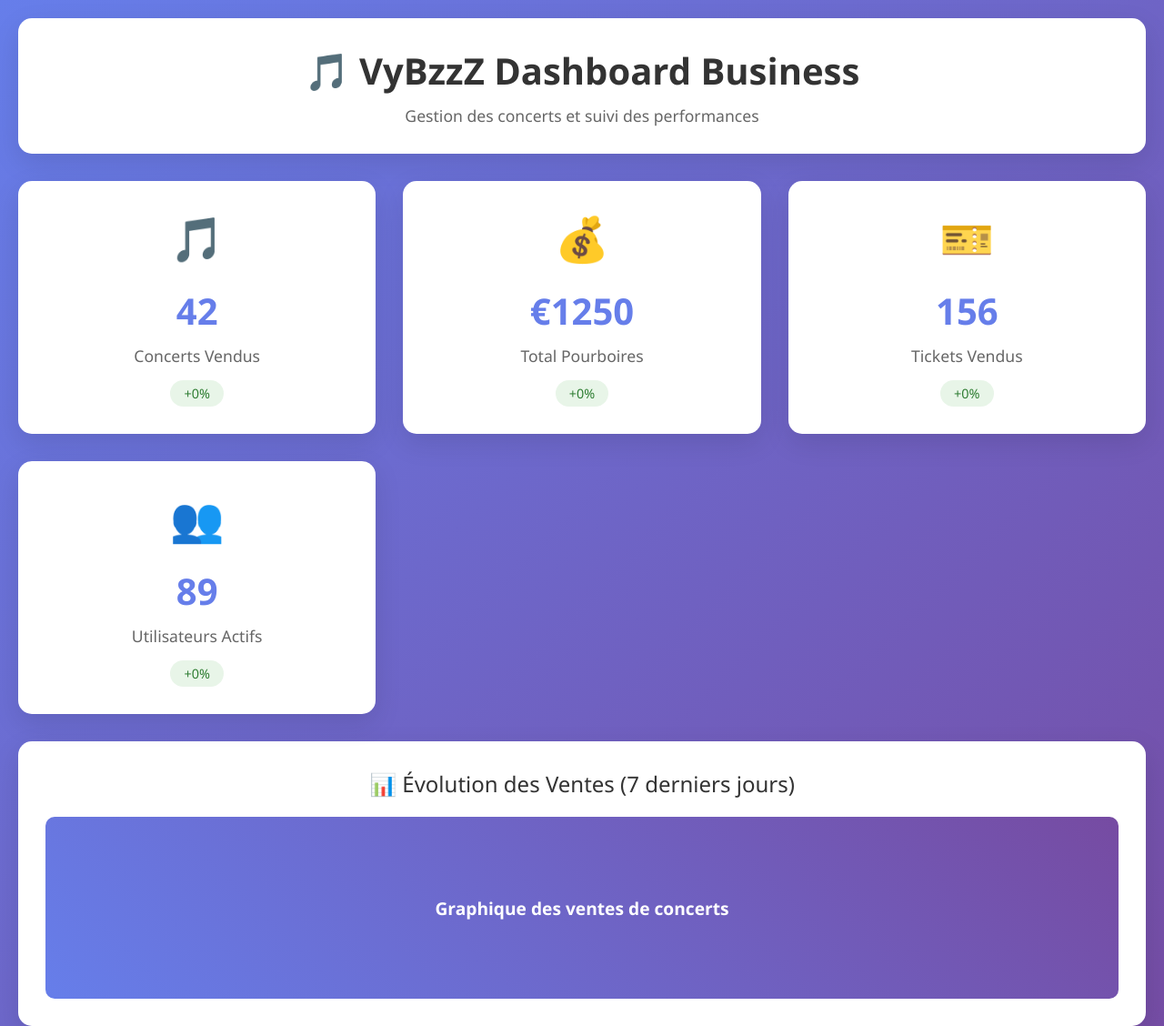
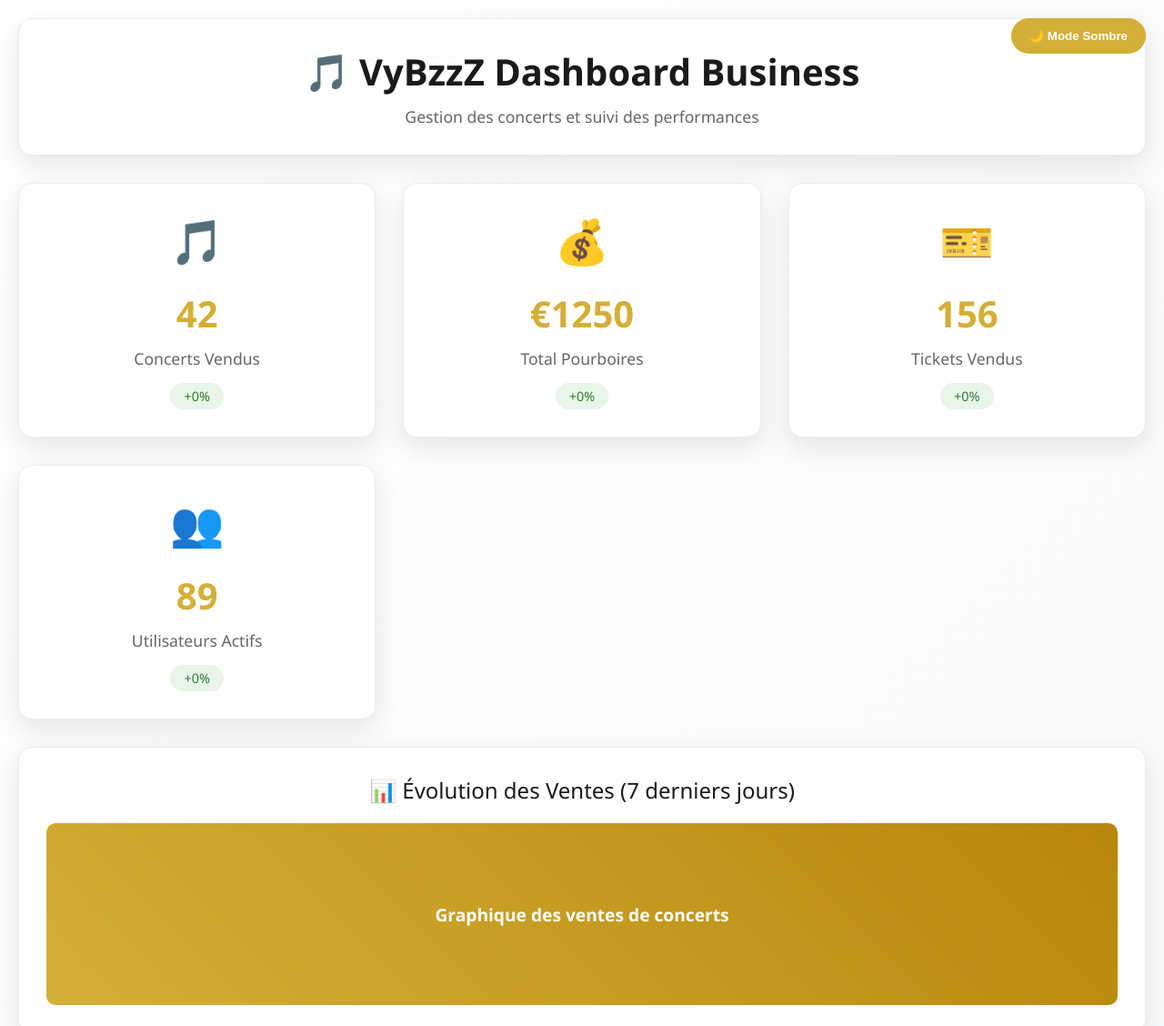
Before and after one commit to Elpadrino971/VYBZZZ-APP-3, a plain HTML site: page dashboard.html in a window 1280 px wide. Shown: the top 1128 px of the page at 91% size. Drawn offline with Linux system fonts and the light colour scheme.

Commit message:
Add files via upload

```diff
--- a/dashboard.html
+++ b/dashboard.html
@@ -11,30 +11,80 @@
             box-sizing: border-box;
         }
 
+        :root {
+            /* Thème clair par défaut */
+            --bg-primary: #ffffff;
+            --bg-secondary: #f8f9fa;
+            --bg-gradient: linear-gradient(135deg, #ffffff 0%, #f8f9fa 100%);
+            --text-primary: #1a1a1a;
+            --text-secondary: #666666;
+            --accent-primary: #d4af37;
+            --accent-secondary: #b8860b;
+            --card-bg: #ffffff;
+            --card-shadow: 0 10px 30px rgba(0,0,0,0.1);
+            --border-color: #e9ecef;
+        }
+
+        [data-theme="dark"] {
+            /* Thème sombre */
+            --bg-primary: #0a0a0a;
+            --bg-secondary: #1a1a1a;
+            --bg-gradient: linear-gradient(135deg, #0a0a0a 0%, #1a1a1a 100%);
+            --text-primary: #ffffff;
+            --text-secondary: #cccccc;
+            --accent-primary: #e50914;
+            --accent-secondary: #b2070f;
+            --card-bg: #1a1a1a;
+            --card-shadow: 0 10px 30px rgba(0,0,0,0.3);
+            --border-color: #333333;
+        }
+
         body {
             font-family: 'Segoe UI', Tahoma, Geneva, Verdana, sans-serif;
-            background: linear-gradient(135deg, #667eea 0%, #764ba2 100%);
+            background: var(--bg-gradient);
             min-height: 100vh;
             padding: 20px;
+            transition: all 0.3s ease;
+        }
+
+        .theme-toggle {
+            position: fixed;
+            top: 20px;
+            right: 20px;
+            background: var(--accent-primary);
+            color: white;
+            border: none;
+            padding: 12px 20px;
+            border-radius: 25px;
+            font-weight: bold;
+            cursor: pointer;
+            transition: all 0.3s ease;
+            z-index: 1000;
+        }
+
+        .theme-toggle:hover {
+            transform: translateY(-2px);
+            box-shadow: 0 5px 15px rgba(0,0,0,0.2);
         }
 
         .header {
-            background: white;
+            background: var(--card-bg);
             border-radius: 15px;
             padding: 30px;
             margin-bottom: 30px;
-            box-shadow: 0 10px 30px rgba(0,0,0,0.1);
+            box-shadow: var(--card-shadow);
             text-align: center;
+            border: 1px solid var(--border-color);
         }
 
         .header h1 {
-            color: #333;
+            color: var(--text-primary);
             font-size: 2.5rem;
             margin-bottom: 10px;
         }
 
         .header p {
-            color: #666;
+            color: var(--text-secondary);
             font-size: 1.1rem;
         }
 
@@ -46,12 +96,13 @@
         }
 
         .metric-card {
-            background: white;
+            background: var(--card-bg);
             border-radius: 15px;
             padding: 30px;
-            box-shadow: 0 10px 30px rgba(0,0,0,0.1);
+            box-shadow: var(--card-shadow);
             text-align: center;
             transition: transform 0.3s ease;
+            border: 1px solid var(--border-color);
         }
 
         .metric-card:hover {
@@ -66,12 +117,12 @@
         .metric-value {
             font-size: 2.5rem;
             font-weight: bold;
-            color: #667eea;
+            color: var(--accent-primary);
             margin-bottom: 10px;
         }
 
         .metric-label {
-            color: #666;
+            color: var(--text-secondary);
             font-size: 1.1rem;
             margin-bottom: 15px;
         }
@@ -94,15 +145,16 @@
         }
 
         .chart-container {
-            background: white;
+            background: var(--card-bg);
             border-radius: 15px;
             padding: 30px;
-            box-shadow: 0 10px 30px rgba(0,0,0,0.1);
+            box-shadow: var(--card-shadow);
             margin-bottom: 30px;
+            border: 1px solid var(--border-color);
         }
 
         .chart-title {
-            color: #333;
+            color: var(--text-primary);
             font-size: 1.5rem;
             margin-bottom: 20px;
             text-align: center;
@@ -110,7 +162,7 @@
 
         .simple-chart {
             height: 200px;
-            background: linear-gradient(45deg, #667eea, #764ba2);
+            background: linear-gradient(45deg, var(--accent-primary), var(--accent-secondary));
             border-radius: 10px;
             display: flex;
             align-items: center;
@@ -127,7 +179,7 @@
         }
 
         .action-btn {
-            background: linear-gradient(45deg, #667eea, #764ba2);
+            background: linear-gradient(45deg, var(--accent-primary), var(--accent-secondary));
             color: white;
             border: none;
             padding: 15px 25px;
@@ -154,10 +206,21 @@
             .header h1 {
                 font-size: 2rem;
             }
+
+            .theme-toggle {
+                top: 10px;
+                right: 10px;
+                padding: 10px 16px;
+                font-size: 0.9rem;
+            }
         }
     </style>
 </head>
-<body>
+<body data-theme="light">
+    <button class="theme-toggle" onclick="toggleTheme()">
+        🌙 Mode Sombre
+    </button>
+
     <div class="header">
         <h1>🎵 VyBzzZ Dashboard Business</h1>
         <p>Gestion des concerts et suivi des performances</p>
@@ -216,6 +279,41 @@
     </div>
 
     <script>
+        // Gestion des thèmes
+        let currentTheme = 'light';
+
+        function toggleTheme() {
+            currentTheme = currentTheme === 'light' ? 'dark' : 'light';
+            document.body.setAttribute('data-theme', currentTheme);
+
+            const toggleBtn = document.querySelector('.theme-toggle');
+            if (currentTheme === 'dark') {
+                toggleBtn.textContent = '☀️ Mode Clair';
+                toggleBtn.style.background = '#e50914';
+            } else {
+                toggleBtn.textContent = '🌙 Mode Sombre';
+                toggleBtn.style.background = '#d4af37';
+            }
+
+            // Sauvegarder la préférence
+            localStorage.setItem('theme', currentTheme);
+        }
+
+        // Charger le thème sauvegardé
+        function loadSavedTheme() {
+            const savedTheme = localStorage.getItem('theme');
+            if (savedTheme) {
+                currentTheme = savedTheme;
+                document.body.setAttribute('data-theme', currentTheme);
+
+                const toggleBtn = document.querySelector('.theme-toggle');
+                if (currentTheme === 'dark') {
+                    toggleBtn.textContent = '☀️ Mode Clair';
+                    toggleBtn.style.background = '#e50914';
+                }
+            }
+        }
+
         // Données simulées pour la démo
         let mockData = {
             concerts: 42,
@@ -226,6 +324,7 @@
 
         // Initialisation
         document.addEventListener('DOMContentLoaded', function() {
+            loadSavedTheme();
             updateMetrics();
             startLiveUpdates();
         });
```
